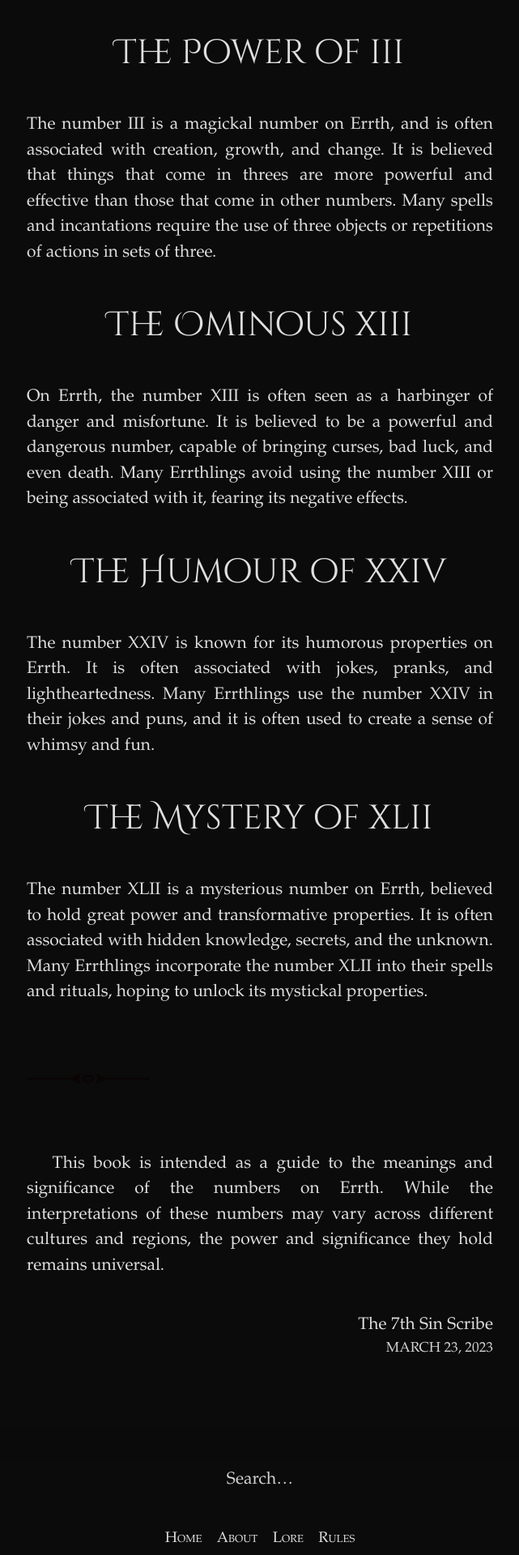
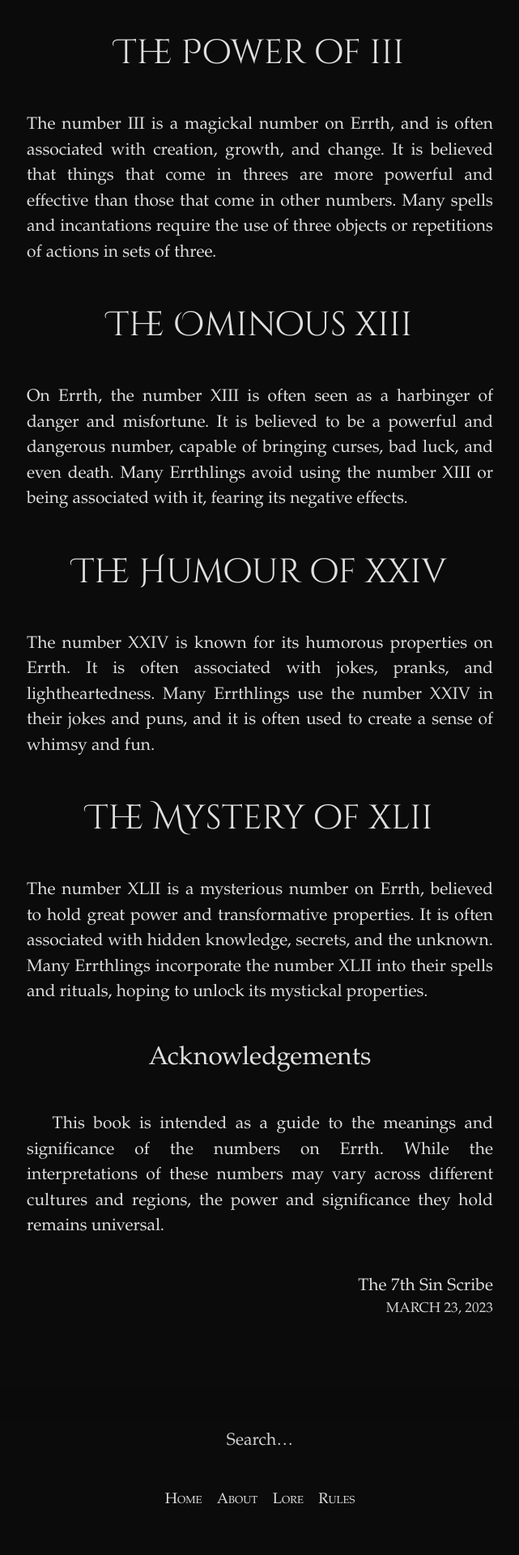
Before and after one commit to 7thSinScribe/ThePeculiarium, a Jekyll site: the page built from _posts/2023-03-23-three.md, in a window 1280 px wide. Shown: the part 1310-3230 px from the top of the page at 81% size, without its empty margins (319-960 px from the left). Built offline with Jekyll 4.4.1, drawn with Linux system fonts in a browser that asks for light colours; some web fonts are replaced; after the commit the page ends 3181 px from its top, so only the background shows below that.

Commit message:
Update 2023-03-23-three.md

```diff
--- a/_posts/2023-03-23-three.md
+++ b/_posts/2023-03-23-three.md
@@ -30,6 +30,5 @@ The number XXIV is known for its humorous properties on Errth. It is often assoc
 
 The number XLII is a mysterious number on Errth, believed to hold great power and transformative properties. It is often associated with hidden knowledge, secrets, and the unknown. Many Errthlings incorporate the number XLII into their spells and rituals, hoping to unlock its mystickal properties.
 
----
-
+### Acknowledgements
 This book is intended as a guide to the meanings and significance of the numbers on Errth. While the interpretations of these numbers may vary across different cultures and regions, the power and significance they hold remains universal.
```
